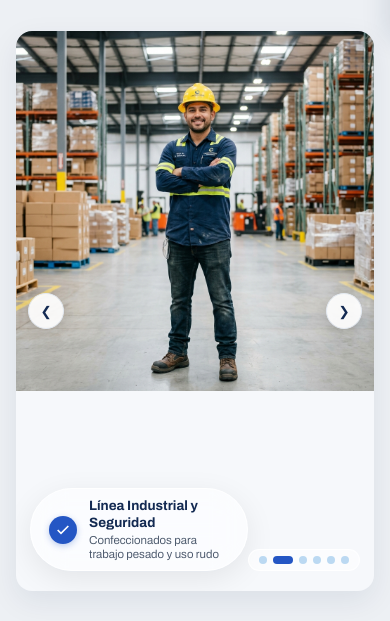
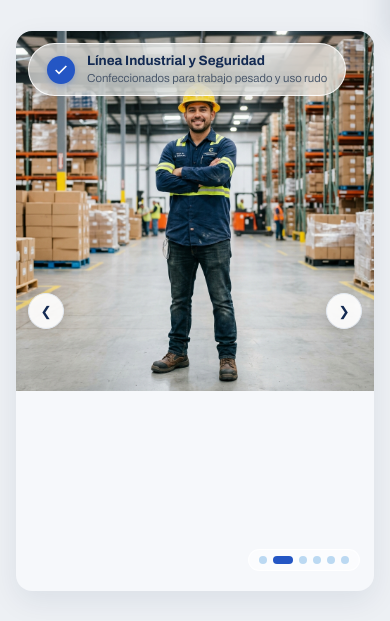
Before and after one commit to danieltrejomx/hupac-textiles-web, a Next.js app: page / in a window 390 px wide. Shown: the part 805-1426 px from the top of the page. Built offline with nearby package versions, Linux system fonts and the light colour scheme; no server answers.

Commit message:
style(hero): ubicar la tarjeta flotante de cristal en la esquina superior izquierda

```diff
--- a/app/globals.css
+++ b/app/globals.css
@@ -81,7 +81,7 @@ h2{font-weight:800;font-stretch:108%;font-size:clamp(28px,3.2vw,40px);line-heigh
 .hero-slide{position:absolute;inset:0;opacity:0;transition:opacity .6s ease-in-out;pointer-events:none}
 .hero-slide.active{opacity:1;pointer-events:auto}
 .hero-slide img{width:100%;height:100%;object-fit:cover;object-position:top}
-.hero-card{position:absolute;left:14px;bottom:14px;background:rgba(255,255,255,0.60);backdrop-filter:blur(16px) saturate(180%);-webkit-backdrop-filter:blur(16px) saturate(180%);border:1px solid rgba(255,255,255,0.80);border-radius:999px;padding:9px 18px;box-shadow:0 8px 30px rgba(0,0,0,0.08);display:flex;align-items:center;gap:12px;z-index:5;max-width:calc(100% - 140px);transition:all .3s ease}
+.hero-card{position:absolute;left:14px;top:14px;background:rgba(255,255,255,0.60);backdrop-filter:blur(16px) saturate(180%);-webkit-backdrop-filter:blur(16px) saturate(180%);border:1px solid rgba(255,255,255,0.80);border-radius:999px;padding:9px 18px;box-shadow:0 8px 30px rgba(0,0,0,0.08);display:flex;align-items:center;gap:12px;z-index:5;max-width:calc(100% - 28px);transition:all .3s ease}
 .hero-card:hover{background:rgba(255,255,255,0.85);box-shadow:0 10px 36px rgba(0,0,0,0.12)}
 .hero-card .dot{width:28px;height:28px;border-radius:50%;background:var(--rey);color:#fff;display:flex;align-items:center;justify-content:center;flex-shrink:0;box-shadow:0 2px 6px rgba(36,86,196,0.3)}
 .hero-card b{display:block;font-size:13.5px;font-weight:700;color:var(--marino);line-height:1.25}
@@ -223,7 +223,7 @@ footer{background:#FFFFFF;border-top:1px solid var(--linea);margin-top:56px}
   .hero,.nos-grid,.config,.dist{grid-template-columns:1fr;gap:32px}
   .hero{padding-top:40px;padding-bottom:40px}
   .hero-foto img{height:360px}
-  .hero-card{left:14px;bottom:20px}
+  .hero-card{left:12px;top:12px}
   .hero-dots{bottom:20px}
   .visor{position:static}
   .dist{padding:32px 24px}
```
